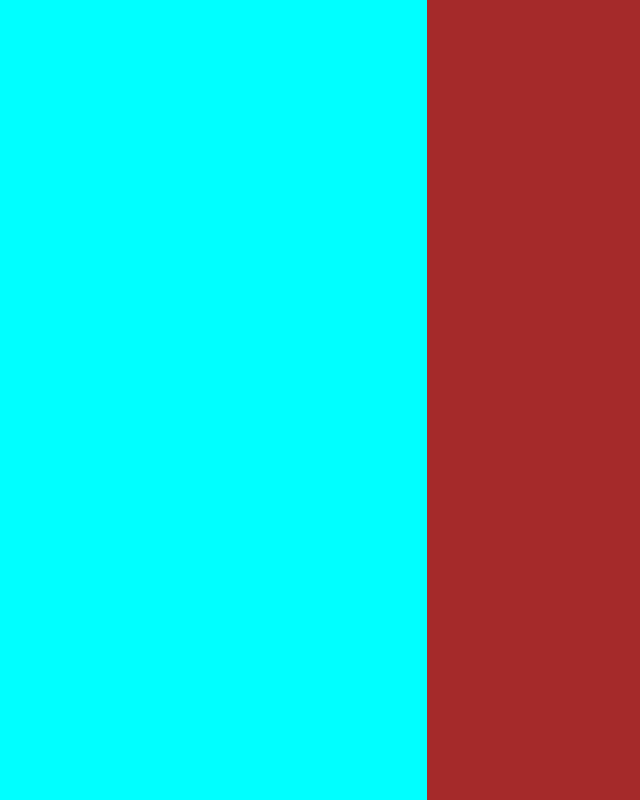
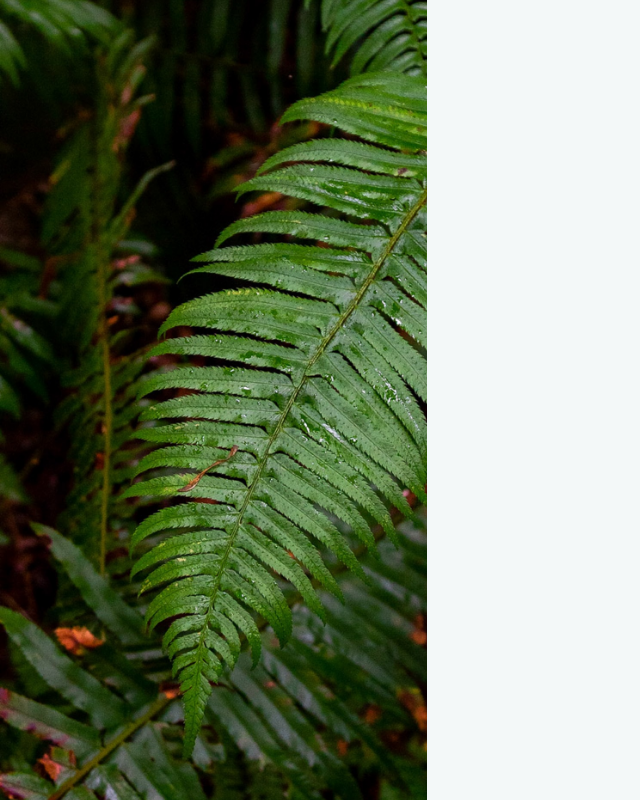
Before and after one commit to joshuarymer/odin-sign-up-form, a plain HTML site: page index.html in a window 1280 px wide. Shown: the whole page, without its empty margins (0-640 px from the left). Drawn offline with Linux system fonts and the light colour scheme.

Commit message:
section-1 background-image, section-2 bkgdcolor

```diff
--- a/styles.css
+++ b/styles.css
@@ -12,11 +12,14 @@ body {
 
 #section-1 {
     flex: 1;
-    background-color: aqua;
+    background-image: url(images/fern.jpg);
+    background-repeat: no-repeat;
+    background-size: 100vh;
+    background-position: left;
+    min-width: 400px;
 }
 
 #section-2 {
-
     flex: 2;
-    background-color: brown;
+    background-color: rgb(243, 248, 248);
 }
```
Also changed, not shown: fonts/Norse-Bold.otf (added).
